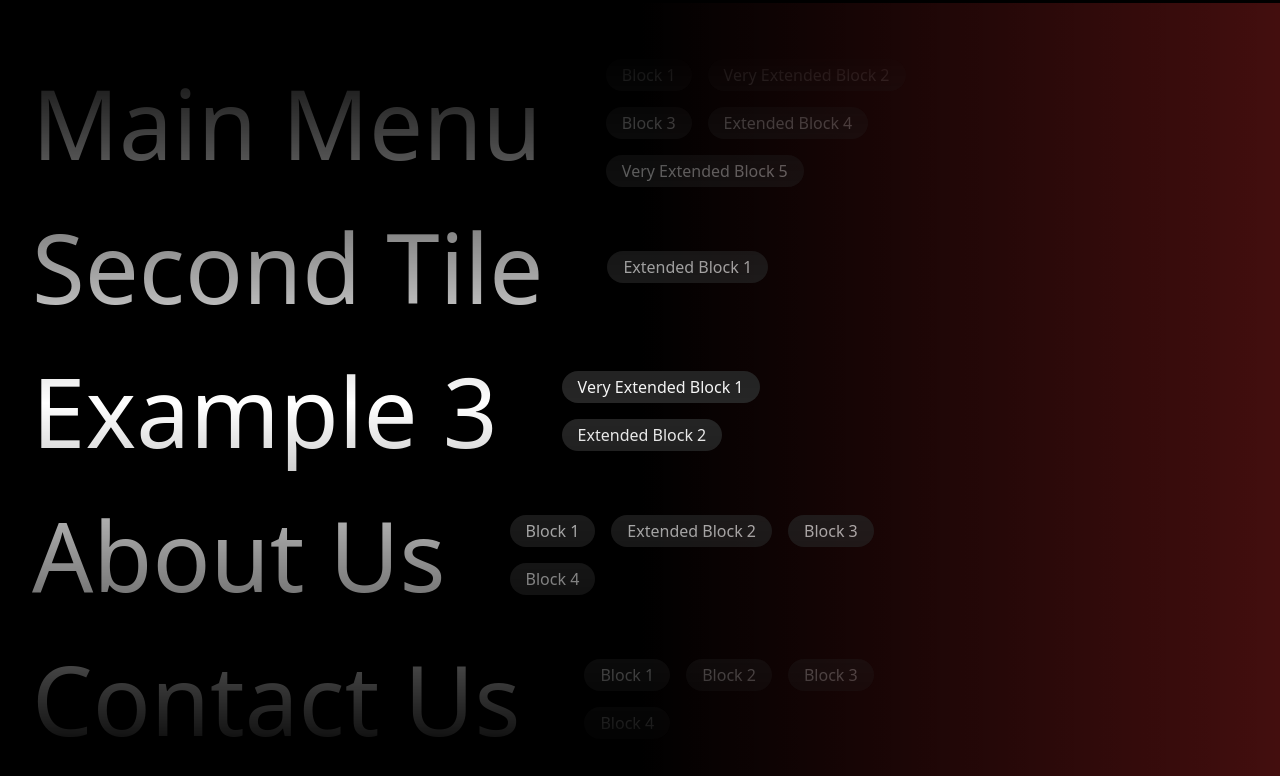
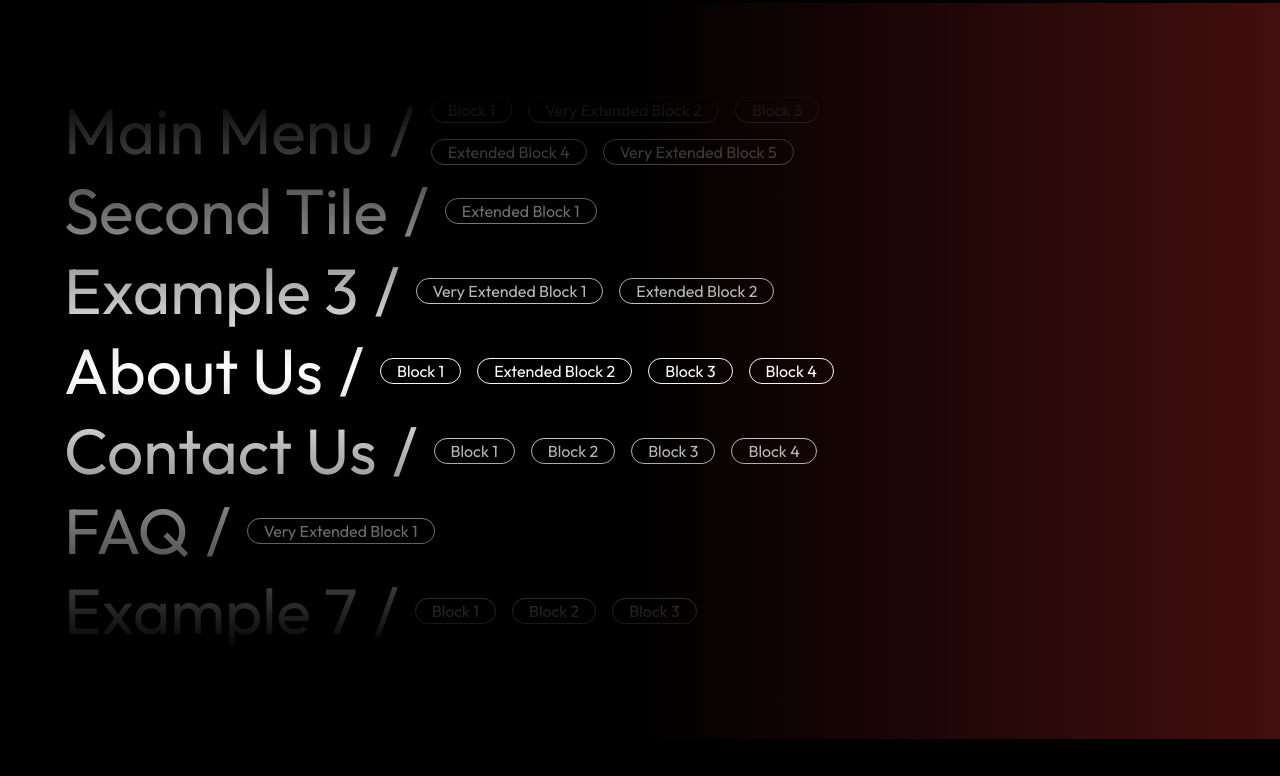
Before and after one commit to SzymonPiatek/Infinite-menu, a plain HTML site: page index.html in a window 1280 px wide. Shown: the part 61-837 px from the top of the page. Drawn offline with nearby package versions, Linux system fonts and the light colour scheme.

Commit message:
Infinite menu (#2)
* better modal

* Better infinite menu

* Fix style

```diff
--- a/index.html
+++ b/index.html
@@ -5,6 +5,9 @@
     <meta name="viewport" content="width=device-width, initial-scale=1.0" />
     <title>Infinite Menu</title>
     <link rel="stylesheet" href="css/main.css" />
+    <link rel="preconnect" href="https://fonts.googleapis.com">
+    <link rel="preconnect" href="https://fonts.gstatic.com" crossorigin>
+    <link href="https://fonts.googleapis.com/css2?family=Outfit:wght@100..900&display=swap" rel="stylesheet">
     <script src="https://cdnjs.cloudflare.com/ajax/libs/gsap/3.12.2/gsap.min.js"></script>
     <script src="https://cdnjs.cloudflare.com/ajax/libs/gsap/3.12.2/Observer.min.js"></script>
 </head>
--- a/js/generateInfiniteMenu.js
+++ b/js/generateInfiniteMenu.js
@@ -9,6 +9,7 @@ export function generateMenu(containerSelector) {
                 <a class="infinite-menu--elements--element--title" href="${section.titleHref}">
                     ${section.title}
                 </a>
+                <p class="infinite-menu--elements--element--title">/</p>
                 <div class="infinite-menu--elements--element--blocks">
                     ${section.blocks.map((block) => `
                         <a class="infinite-menu--elements--element--blocks--block" href="${block.href}">
--- a/scss/infiniteMenu.scss
+++ b/scss/infiniteMenu.scss
@@ -4,13 +4,12 @@
     align-items: center;
     width: fit-content;
     overflow: hidden;
-    padding: 0 2rem;
     max-width: 75%;
   }
 
   &--wrapper {
     position: relative;
-    max-height: 90dvh;
+    max-height: calc(100dvh - 4rem);
     overflow: hidden;
     overscroll-behavior: none;
 
@@ -28,25 +27,24 @@
     overscroll-behavior: contain;
     cursor: grab;
     flex-wrap: wrap;
+    padding-left: 4rem;
 
     &--element {
       display: flex;
       align-items: center;
-      gap: 4rem;
+      gap: 1rem;
       user-select: none;
       line-height: 0;
-      height: 8rem;
-      margin-top: 1rem;
-
+      height: 5rem;
       opacity: 0;
       transform: translateX(-100%);
 
       &:hover &--title {
-        font-size: 7rem;
+        font-size: 5rem;
       }
 
       &--title {
-        font-size: 6rem;
+        font-size: 4rem;
         text-align: start;
         color: #fff;
         width: fit-content;
@@ -56,19 +54,30 @@
 
       &--blocks {
         display: flex;
-        align-items: center;
         gap: 1rem;
         flex-wrap: wrap;
 
         &--block {
           color: #fff;
           font-size: 1rem;
-          background: #262626;
-          padding: 1rem;
+          background: transparent;
+          border: 1px solid #fff;
           border-radius: 1rem;
+          padding: 0.75rem 1rem;
           text-decoration: none;
           display: inline-block;
           cursor: pointer;
+
+          &:hover {
+            background: #430e0e;
+            border-color: #430e0e;
+            transition: all 0.3s ease;
+          }
+
+          &.alternative:hover {
+            background: black;
+            border-color: black;
+          }
         }
       }
     }
--- a/scss/main.scss
+++ b/scss/main.scss
@@ -3,6 +3,7 @@
 * {
   box-sizing: border-box;
   text-decoration: none;
+  font-family: "Outfit", sans-serif;
 }
 
 .buttonStyle {
@@ -48,7 +49,7 @@ body {
     background: black;
 
     &:first-child {
-      height: calc(100vh - 4rem);
+      height: calc(100dvh - 4rem);
     }
 
     &:nth-child(odd) {
@@ -65,6 +66,7 @@ body {
     }
 
     &.infinite-menu {
+      height: calc(100dvh - 4rem);
       background: linear-gradient(to right, black 50%, rgba(0, 0, 0, 0) 100%), #430e0e;
     }
 
```
Also changed, not shown: css/main.css, 1 other file.
